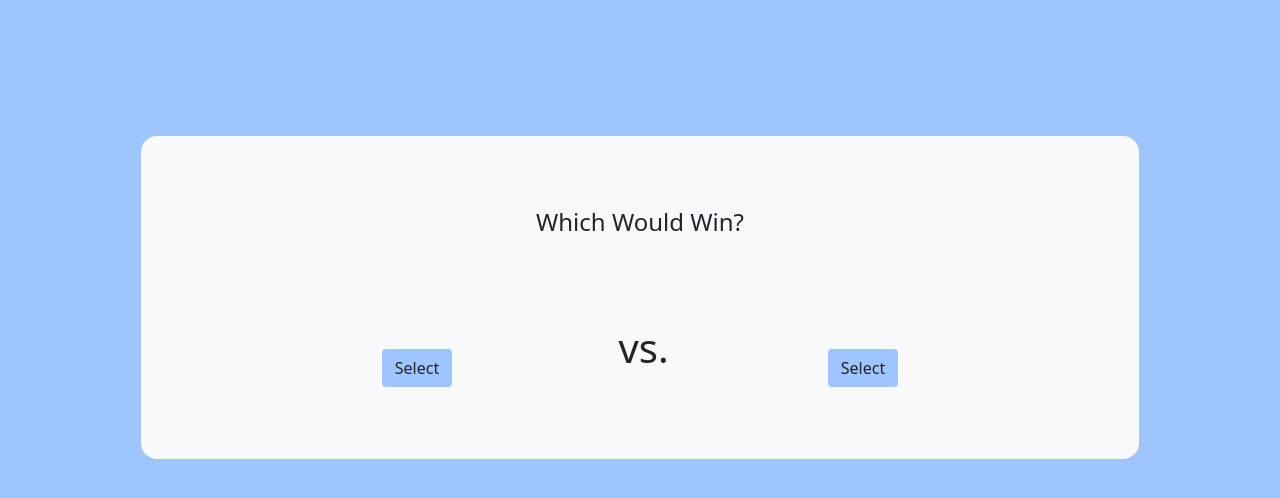
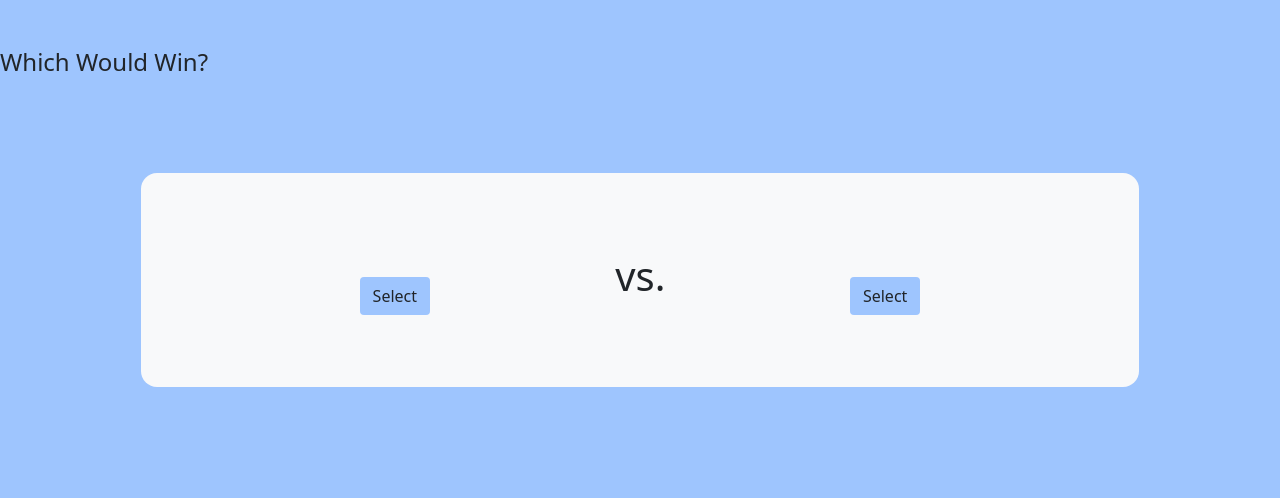
Before and after one commit to gregh13/CS50-Final-Project-Which-Would-Win, a Flask app: page /playgame in a window 1280 px wide. Shown: the top 498 px of the page. Run offline with Flask 2, Linux system fonts and the light colour scheme.

Commit message:
front-end fixes

```diff
--- a/templates/index.html
+++ b/templates/index.html
@@ -21,7 +21,7 @@
                 <br>
                 <h2>How it works</h2>
                 <br>
-                <h5>You'll be presented with two choices; pick the option that's "worth more".</h5>
+                <h5>You'll be presented with two choices. Pick the option that's "worth more".</h5>
                 <br>
                 <div style="margin: 0 0;">
                 <p>These choices could be a country, company, billionaire, cryptocurrency, or man-made object/project.
@@ -34,6 +34,7 @@
                 <form action="/" method="post">
                     <input type="submit" class="btn light-blue-color" value="Start Game">
                 </form>
+                <br>
                 <hr>
             </div>
             <div class="margin-gh">
--- a/templates/playgame.html
+++ b/templates/playgame.html
@@ -16,11 +16,12 @@
         <title>Game Time!</title>
     </head>
     <body class = "light-blue-color">
-    <br><br><br>
+        <br>
+        <br>
+        <h4> Which Would Win?</h4>
+        <br>
         <div class="text-center soft-white margin-gh rounded-gh">
-            <div class="text-center" style="margin: 0 11%;">
-                <br><br><br>
-                <h4> Which Would Win?</h4>
+            <div class="text-center" style="margin: 0 7%;">
                 <br>
                 <br>
                 <br>
```
